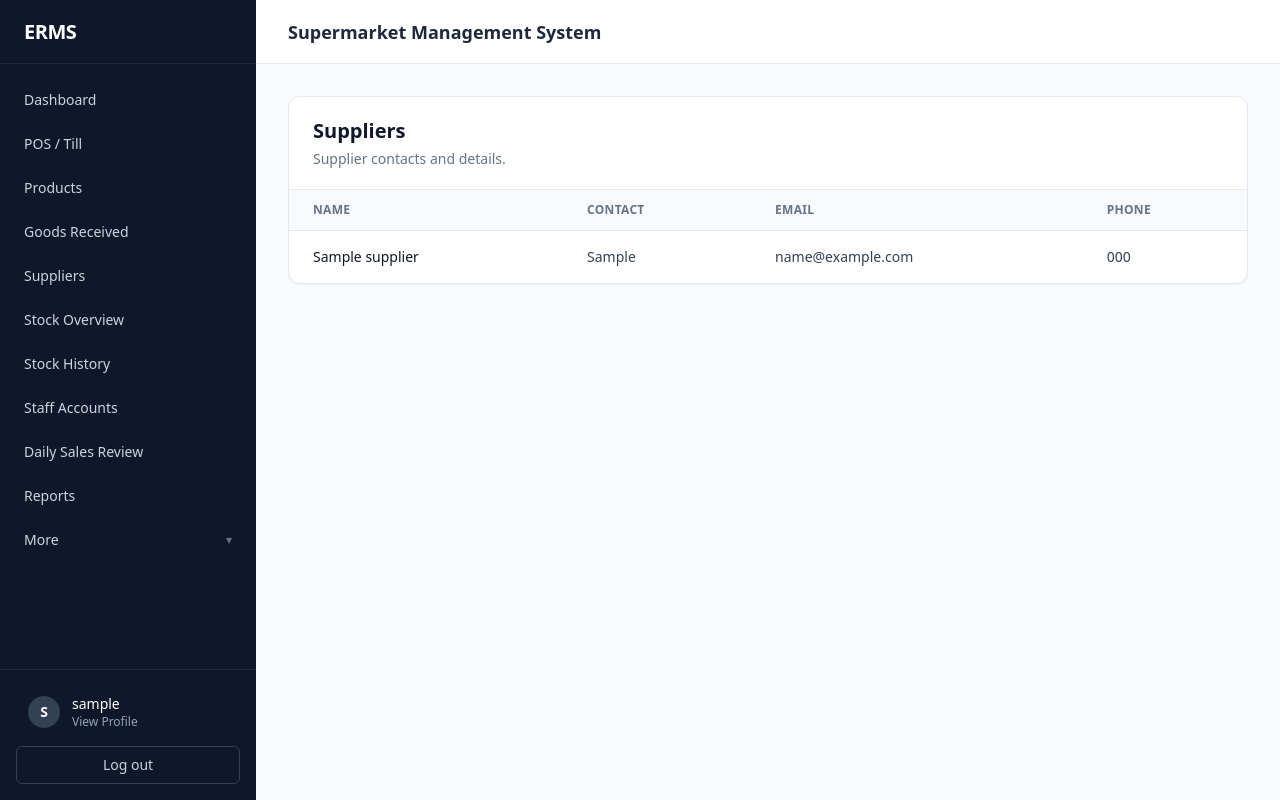
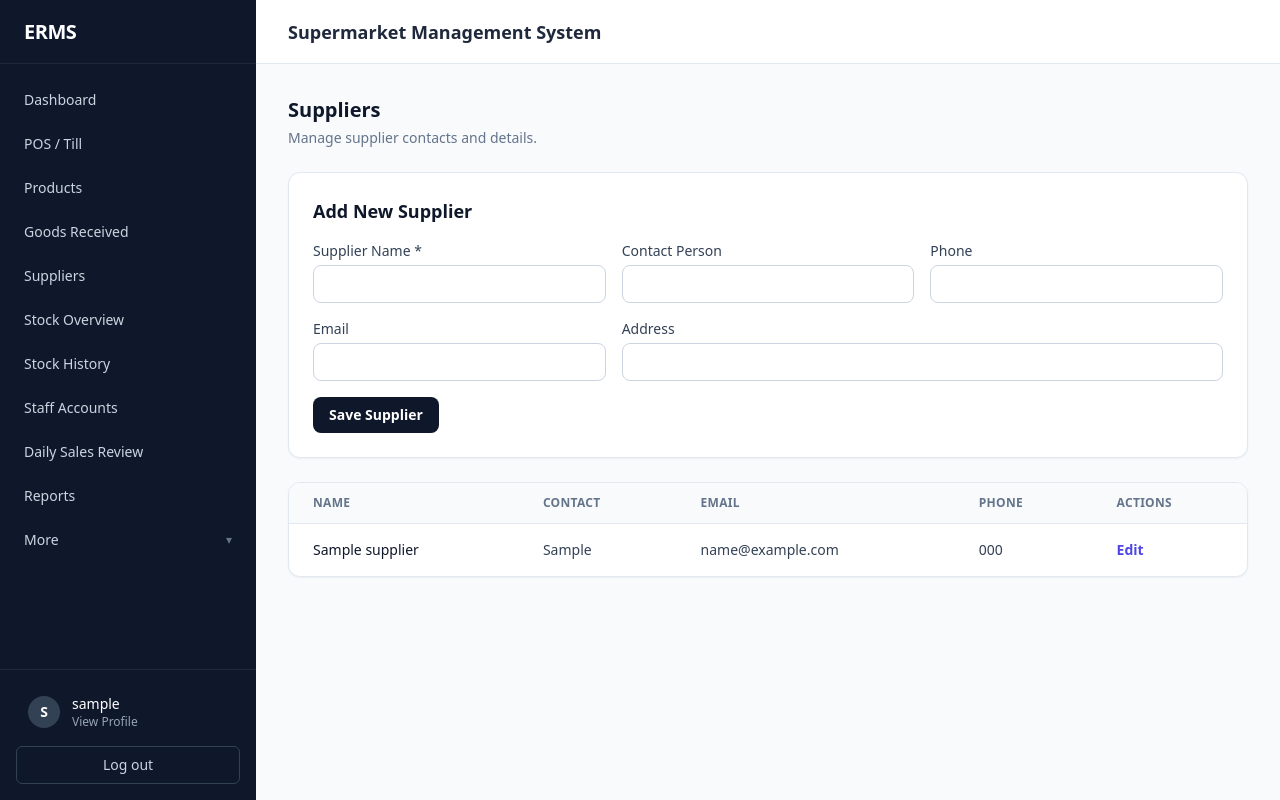
Before and after one commit to nlerechibright-coder/ERMS_Project, a Django app: page /procurement/suppliers/ in a window 1280 px wide. Run offline with Django 4.2, Linux system fonts and the light colour scheme; a user stored in the database is signed in; tables that the repository leaves empty hold one stand-in row (values such as "Sample post"); some libraries are stand-ins or nearby versions.

Commit message:
Fix Phase 2/3: Add Supplier/Customer forms, quick-add buttons, and allow multiple daily submissions

```diff
--- a/templates/pos/pos_interface.html
+++ b/templates/pos/pos_interface.html
@@ -8,8 +8,12 @@
       <h1 class="text-xl font-semibold text-slate-900">Point of Sale</h1>
       <p class="mt-1 text-sm text-slate-500">Search products, build a cart, then complete the sale.</p>
     </div>
-    <div class="flex gap-2">
+    <div class="flex flex-wrap gap-2">
       <a href="{% url 'pos_my_transactions' %}" class="rounded-lg border border-slate-300 bg-white px-4 py-2 text-sm font-semibold text-slate-700 hover:bg-slate-50">My Transactions</a>
+      {% if user.is_staff or user.is_superuser %}
+        <a href="{% url 'supplier_list' %}" target="_blank" class="rounded-lg bg-indigo-600 px-4 py-2 text-sm font-semibold text-white hover:bg-indigo-700">+ Add Supplier</a>
+        <a href="{% url 'customer_list' %}" target="_blank" class="rounded-lg bg-emerald-600 px-4 py-2 text-sm font-semibold text-white hover:bg-emerald-700">+ Add Customer</a>
+      {% endif %}
     </div>
   </div>
 
--- a/templates/procurement/supplier_list.html
+++ b/templates/procurement/supplier_list.html
@@ -1,11 +1,35 @@
 {% extends "base.html" %}
 {% block title %}Suppliers | ERMS{% endblock %}
 {% block content %}
-<section class="overflow-hidden rounded-xl border border-slate-200 bg-white shadow-sm">
-  <div class="border-b border-slate-200 px-6 py-5"><h1 class="text-xl font-semibold text-slate-900">Suppliers</h1><p class="mt-1 text-sm text-slate-500">Supplier contacts and details.</p></div>
-  <div class="overflow-x-auto"><table class="min-w-full divide-y divide-slate-200 text-left text-sm">
-    <thead class="bg-slate-50 text-xs font-semibold uppercase tracking-wide text-slate-500"><tr><th class="px-6 py-3">Name</th><th class="px-6 py-3">Contact</th><th class="px-6 py-3">Email</th><th class="px-6 py-3">Phone</th></tr></thead>
-    <tbody class="divide-y divide-slate-100 text-slate-700">{% for supplier in suppliers %}<tr class="hover:bg-slate-50"><td class="whitespace-nowrap px-6 py-4 font-medium text-slate-900">{{ supplier.name }}</td><td class="px-6 py-4">{{ supplier.contact_person }}</td><td class="px-6 py-4">{{ supplier.email }}</td><td class="px-6 py-4">{{ supplier.phone }}</td></tr>{% empty %}<tr><td class="px-6 py-8 text-center text-slate-500" colspan="4">No suppliers found.</td></tr>{% endfor %}</tbody>
-  </table></div>
-</section>
+<div class="space-y-6">
+  <div class="flex items-center justify-between">
+    <div><h1 class="text-xl font-semibold text-slate-900">Suppliers</h1><p class="mt-1 text-sm text-slate-500">Manage supplier contacts and details.</p></div>
+  </div>
+
+  <section class="rounded-xl border border-slate-200 bg-white p-6 shadow-sm">
+    <h2 class="text-lg font-semibold text-slate-900 mb-4">Add New Supplier</h2>
+    <form method="post" class="grid grid-cols-1 gap-4 md:grid-cols-2 lg:grid-cols-3">
+      {% csrf_token %}
+      <div><label class="mb-1 block text-sm font-medium text-slate-700">Supplier Name *</label><input type="text" name="name" required class="w-full rounded-lg border border-slate-300 px-3 py-2 text-sm"></div>
+      <div><label class="mb-1 block text-sm font-medium text-slate-700">Contact Person</label><input type="text" name="contact_person" class="w-full rounded-lg border border-slate-300 px-3 py-2 text-sm"></div>
+      <div><label class="mb-1 block text-sm font-medium text-slate-700">Phone</label><input type="text" name="phone" class="w-full rounded-lg border border-slate-300 px-3 py-2 text-sm"></div>
+      <div><label class="mb-1 block text-sm font-medium text-slate-700">Email</label><input type="email" name="email" class="w-full rounded-lg border border-slate-300 px-3 py-2 text-sm"></div>
+      <div class="md:col-span-2"><label class="mb-1 block text-sm font-medium text-slate-700">Address</label><input type="text" name="address" class="w-full rounded-lg border border-slate-300 px-3 py-2 text-sm"></div>
+      <div class="md:col-span-3"><button type="submit" class="rounded-lg bg-slate-900 px-4 py-2 text-sm font-semibold text-white hover:bg-slate-800">Save Supplier</button></div>
+    </form>
+  </section>
+
+  <section class="overflow-hidden rounded-xl border border-slate-200 bg-white shadow-sm">
+    <div class="overflow-x-auto"><table class="min-w-full divide-y divide-slate-200 text-left text-sm">
+      <thead class="bg-slate-50 text-xs font-semibold uppercase tracking-wide text-slate-500"><tr><th class="px-6 py-3">Name</th><th class="px-6 py-3">Contact</th><th class="px-6 py-3">Email</th><th class="px-6 py-3">Phone</th><th class="px-6 py-3">Actions</th></tr></thead>
+      <tbody class="divide-y divide-slate-100 text-slate-700">{% for supplier in suppliers %}<tr class="hover:bg-slate-50">
+        <td class="whitespace-nowrap px-6 py-4 font-medium text-slate-900">{{ supplier.name }}</td>
+        <td class="px-6 py-4">{{ supplier.contact_person|default:"-" }}</td>
+        <td class="px-6 py-4">{{ supplier.email|default:"-" }}</td>
+        <td class="px-6 py-4">{{ supplier.phone|default:"-" }}</td>
+        <td class="px-6 py-4"><a href="{% url 'supplier_edit' supplier.pk %}" class="text-sm font-semibold text-indigo-600 hover:text-indigo-800">Edit</a></td>
+      </tr>{% empty %}<tr><td class="px-6 py-8 text-center text-slate-500" colspan="5">No suppliers found. Add one above!</td></tr>{% endfor %}</tbody>
+    </table></div>
+  </section>
+</div>
 {% endblock %}
```
Also changed, not shown: pos/services.py (+28 -78 lines), sales/views.py (+7 -0 lines), templates/sales/customer_list.html (+30 -7 lines).
